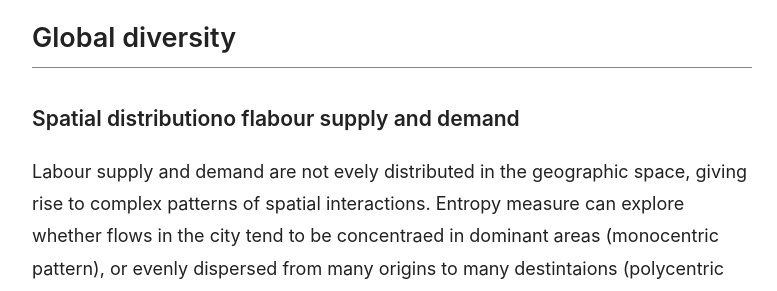
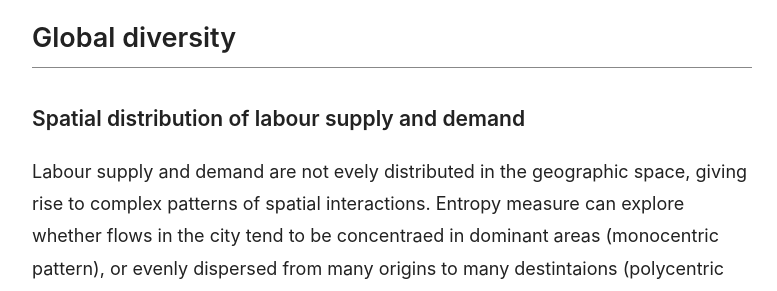
Before and after one commit to eggfryonrice/PaperSummary, a Jekyll site: the page built from posts/Marin2022.md, in a window 1280 px wide and 900 px high, scrolled down 981 px. Shown: the part 154-445 px from the top of the window, without its empty margins (248-1025 px from the left). Built offline with Jekyll 4.4.1, drawn with Linux system fonts in a browser that asks for light colours; our own code applies the rules of GitHub Pages for plain Markdown files.

Commit message:
typo fix

```diff
--- a/posts/Marin2022.md
+++ b/posts/Marin2022.md
@@ -10,7 +10,7 @@ In this paper, entropy is measured on uncertanty of origin and destination. They
 
 ## Global diversity
 
-### Spatial distributiono flabour supply and demand
+### Spatial distribution of labour supply and demand
 
 Labour supply and demand are not evely distributed in the geographic space, giving rise to complex patterns of spatial interactions. Entropy measure can explore whether flows in the city tend to be concentraed in dominant areas (monocentric pattern), or evenly dispersed from many origins to many destintaions (polycentric patterns).
 
```
Also changed, not shown: posts/Louail2015.md (+1 -1 lines).
